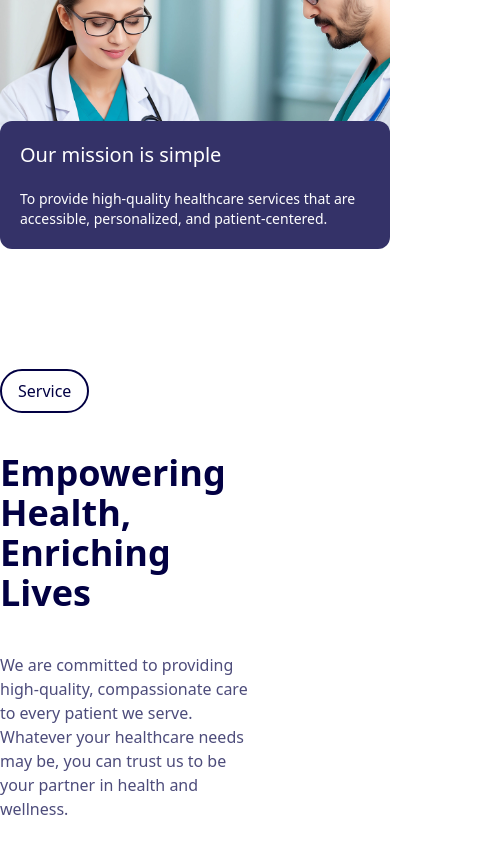
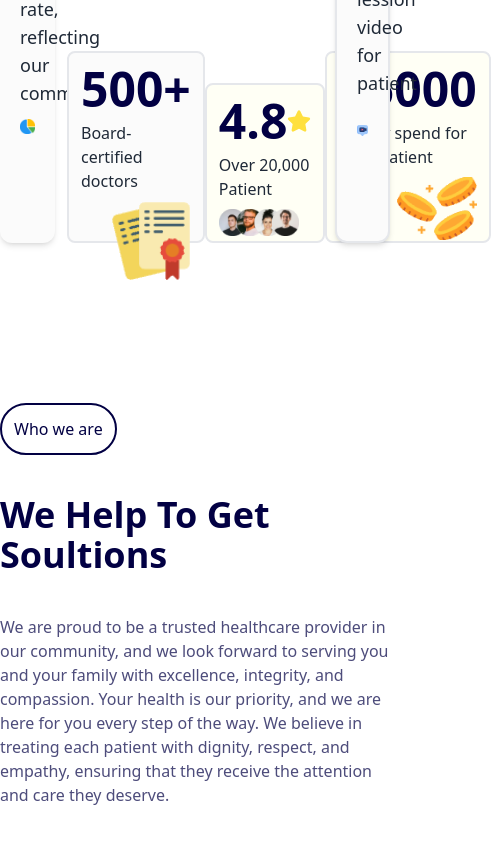
Before and after one commit to mohaiminul375/doc-healthcare, a React (Vite) app: page / in a window 390 px wide. Shown: the part 960-1804 px from the top of the page, 491 px wide, since content can reach past the window. Built offline with nearby package versions, Linux system fonts and the light colour scheme.

Commit message:
update: updating banner

```diff
--- a/src/Pages/Home/About.jsx
+++ b/src/Pages/Home/About.jsx
@@ -4,7 +4,7 @@ const About = () => {
     return (
         <section className="mt-40">
             <div className="flex flex-col md:flex-row justify-between items-center">
-                <div className='space-y-10 md:w-1/2 mr-32'>
+                <div className='space-y-10 md:w-1/2 md:mr-32'>
                      <button className="border-2 border-[#020043] text-[#020043] p-3 rounded-full text-base">Who we are</button>
                      <h2 className="text-4xl font-bold text-[#020043]">We Help To Get <br /> Soultions</h2>
                      <p className="text-[#4D4C7B] text-base">We are proud to be a trusted healthcare provider in our community, and we look forward to serving you and your family with excellence, integrity, and compassion. Your health is our priority, and we are here for you every step of the way. We believe in treating each patient with dignity, respect, and empathy, ensuring that they receive the attention and care they deserve.
--- a/src/Pages/Home/Home.jsx
+++ b/src/Pages/Home/Home.jsx
@@ -9,7 +9,7 @@ import Testimonial from './Testimonial';
 const Home = () => {
     return (
         <div>
-            {/* <Banner></Banner> */}
+            <Banner></Banner>
             <About></About>
             <Services></Services>
             <Faq></Faq>
--- a/src/Pages/Home/Services.jsx
+++ b/src/Pages/Home/Services.jsx
@@ -6,7 +6,7 @@ const Services = () => {
   return (
     <section className="mt-40">
       <div className="flex flex-col md:flex-row justify-between items-center">
-        <div className="space-y-10 md:w-1/2 mr-32">
+        <div className="space-y-10 md:w-1/2 md:mr-32">
           <button className="border-2 border-[#020043] text-[#020043] px-4 py-2 rounded-full text-base">
             Service
           </button>
```
